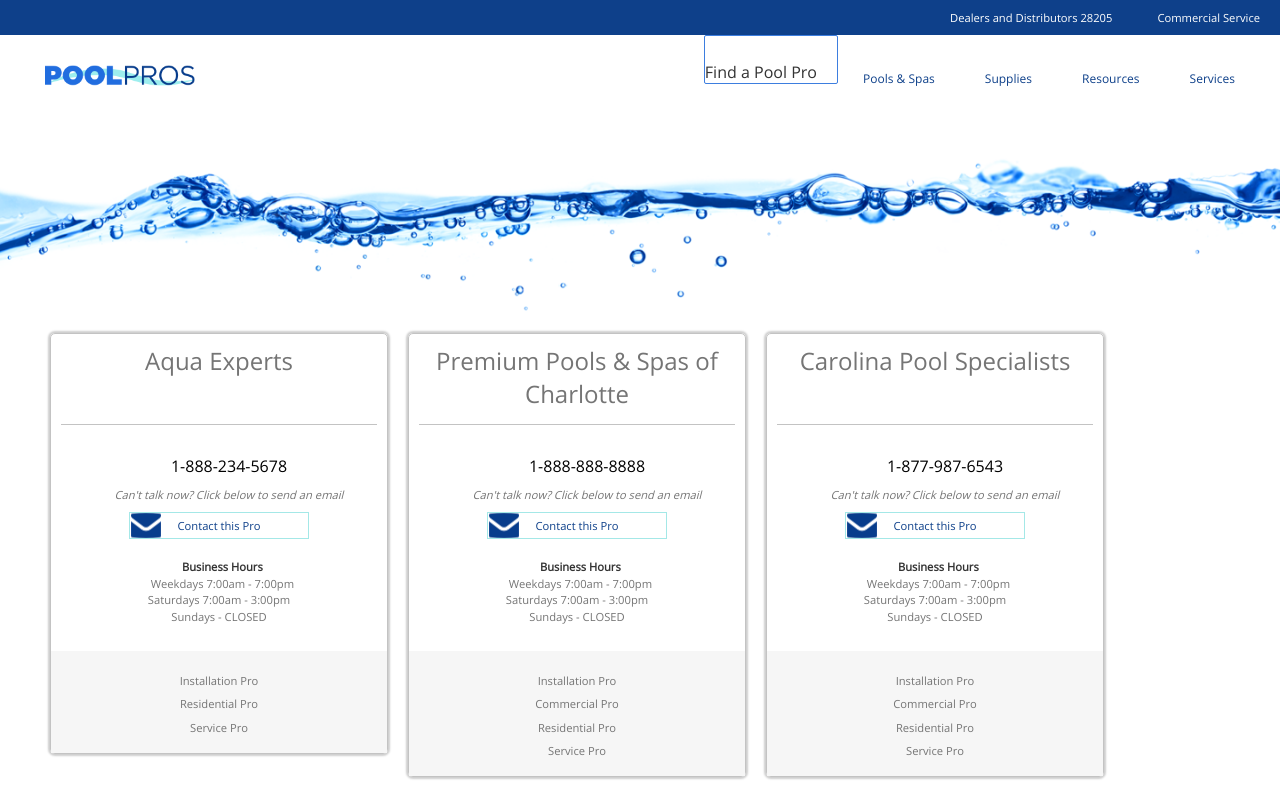
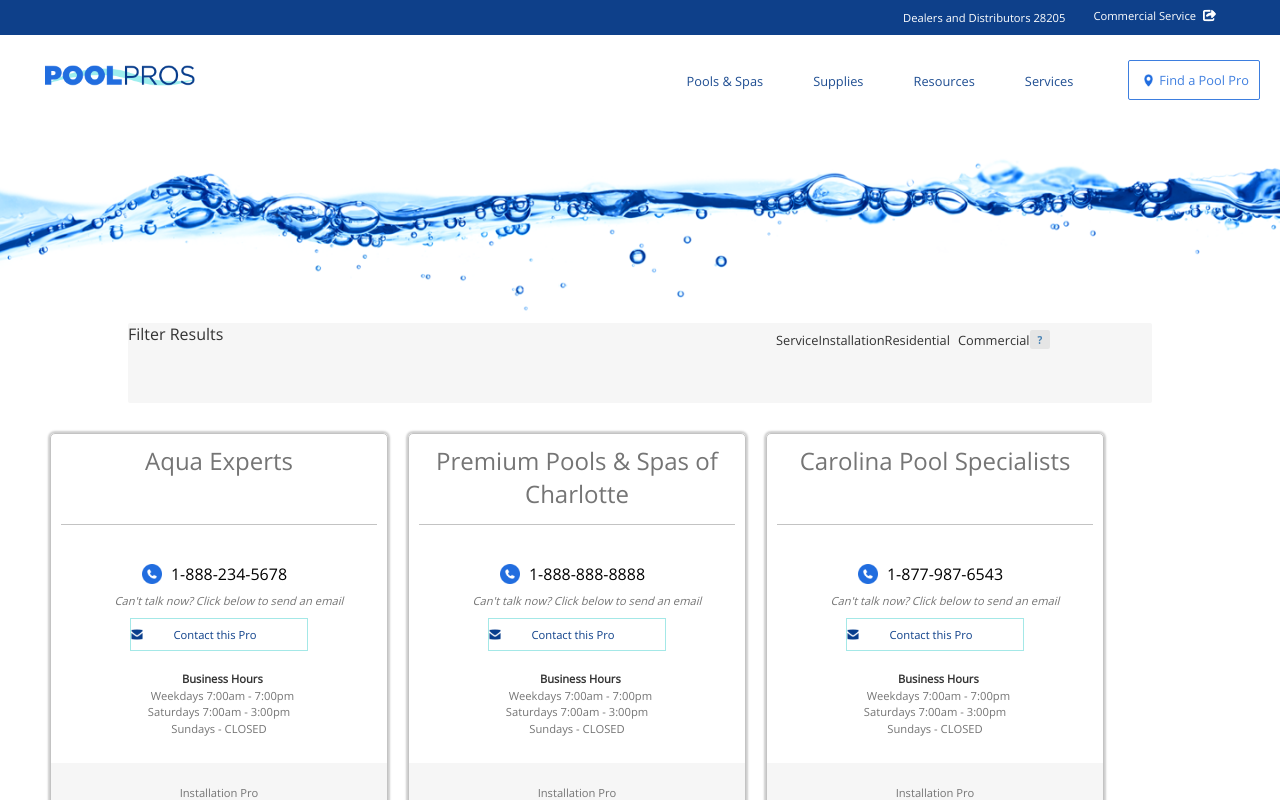
Before and after one commit to saisurapaneni/angular4, an Angular app: page / in a window 1280 px wide. Shown: the top 800 px of the page. Built offline with nearby package versions, Linux system fonts and the light colour scheme.

Commit message:
Angular 4 pool pro

```diff
--- a/src/app/app.component.html
+++ b/src/app/app.component.html
@@ -4,7 +4,7 @@
 			<nav>
 				<ul>
 					<li>Dealers and Distributors {{this.dealers.zipcode}}</li>
-					<li class="">Commercial Service</li>
+					<li class="commercial">Commercial Service</li>
 				</ul>
 			</nav>
 		</div>
@@ -12,16 +12,15 @@
 			<a href="#" id="logo"><img src="../assets/images/pool-pros-logo.png"></a>
 			<nav>
 				<a href="#" id="menu-icon"></a>
-				<ul>
+				<ul class="nav-tabs">
 					<li>Pools & Spas</li>
 					<li>Supplies</li>
 					<li>Resources</li>
 					<li>Services</li>
 				</ul>
+				<ul class="findPool"><li>Find a Pool Pro</li></ul>
 			</nav>
-			<nav class="findPool">Find a Pool Pro</nav>
 		</div>
-
 	</header>
 	<!-- end of header -->
 	<!-- start of banner -->
@@ -32,7 +31,16 @@
 	</section>
 	<!-- end of banner -->
 	<!-- start of filter -->
-	<section class="filter"></section>
+	<section class="filter">
+		<div class="filter-strip">Filter Results
+			<ul class="filter-options">
+				<li>Service</li>
+				<li>Installation</li>
+				<li>Residential</li>
+				<li class="filter-commercial">Commercial</li>
+			</ul>
+		</div>
+	</section>
 	<!-- end of filter -->
 	<!-- start of pools contact info -->
 	<section class="inner-wrapper">
--- a/src/styles.css
+++ b/src/styles.css
@@ -55,6 +55,7 @@
 #header-strip nav {
 	height: 35px;
 	float: right;
+  margin-right: 5%;
 }
 #header-strip nav ul li {
 	font-family: 'Open Sans';
@@ -64,6 +65,13 @@
 	float: left;
 	padding: 10px 20px 0 25px;
 }
+#header-strip nav ul li.commercial {
+  background: url(assets/images/action-commercial-icon.png) no-repeat;
+  background-size: 10%;
+  background-position: center right;
+  float: left;
+  padding: 8px 20px 8px 8px;
+}
 #header-inner {
 	max-width: 100%;
 	margin: 0 auto;
@@ -72,17 +80,30 @@
 	float: right;
 	padding: 25px 20px 0 0 ;
 }
+.nav-tabs {
+  display: inline-block;
+}
 #header-inner nav ul li {
-	font-size: 12px;
+	font-size: 80%;
 	display: inline-block;
 	float: left;
 	padding: 10px 25px 10px 25px;
-	color: #0E408A;
 	text-decoration: none;
+  color: #1F4E92;
 }
-.findPool {
+#header-inner .findPool {
 	border: 1px solid #3D7EDF;
 	border-radius: 2px;
+  display: inline-block;
+  margin-left: 30px;
+}
+#header-inner .findPool li{
+  list-style-type: none;
+  color: #4180E0;
+  background: url(assets/images/location-icon.png) no-repeat;
+  background-size: 7%;
+  background-position: 15px 13px;
+  padding: 10px 10px 10px 30px;
 }
 #logo {
 	margin: 30px 30px 20px 45px;
@@ -116,6 +137,30 @@
 	margin: 0 auto;
 
 }
+.filter{
+  margin: 0 auto 20px auto;
+  max-width: 80%;
+  height: 80px;
+  background-color: #F6F6F6;
+  border-radius: 2px;
+}
+.filter-options {
+  float: right;
+  margin-right: 10%;
+}
+.filter-options li {
+  font-size: 80%;
+  color: #333;
+  list-style-type: none;
+  display: inline-block;
+
+}
+.filter-commercial{
+  background: url(assets/images/tool-tip-icon-filtering.png) no-repeat;
+  background-size: 20%;
+  background-position: center right;
+  padding: 8px 20px 8px 8px;
+}
 .inner-wrapper {
   margin: 0 auto;
   max-width: 1200px;
@@ -141,11 +186,17 @@
   padding: 20px 0 0 20px;
 }
 .pool-contact .phone{
-  display:block;
+
+  display: block;
   color: #000;
-  font-weight:400;
+  font-weight: 400;
   font-size: 100%;
-  padding-bottom: 10px;
+  background: url(assets/images/phone-icon-desktop.png) no-repeat;
+  background-size: 20px;
+  background-position: center left;
+  padding: 8px 8px 8px 8px;
+  width: 50%;
+  margin: 0 auto;
 
 }
 .pool-contact .phone-text{
@@ -158,13 +209,15 @@
 .pool-email {
   margin: 0 auto;
   width: 50%;
-  padding: 5px;
   border: 1px solid #A4E8E7;
   margin-bottom: 20px;
   text-align: center;
   font-size: 70%;
   color: #0E408A;
   background: url(assets/images/email-icon.png) no-repeat left;
+  background-size: 7%;
+  background-position: center left;
+  padding:8px 8px 8px 0px;
 }
 .pool-hours {
   margin-bottom: 25px;
@@ -211,25 +264,31 @@
 }
 .icon-twitter {
   background: url(assets/images/twitter-icon.png) no-repeat center;
+  background-size: 15px;
 }
 .icon-facebook {
   background: url(assets/images/facebook-icon.png) no-repeat center;
+  background-size: 7px;
 }
 .icon-youtube {
   background: url(assets/images/youtube-icon.png) no-repeat center;
+  background-size: 12px;
 }
 .social, .copyright {
   list-style-type: none;
   text-align: center;
-  font-size: 60%;
+  font-size: 50%;
   color: #fff;
+}
+.social li:first-child {
+  margin-right: 20px;
 }
 .social li, .copyright li{
   display: inline;
 }
 .social i{
   margin: 0;
-  padding: 3% 0% 2% 4%;
+  padding: 1%;
   color: #FFF;
 }
 .social i:hover{
```
